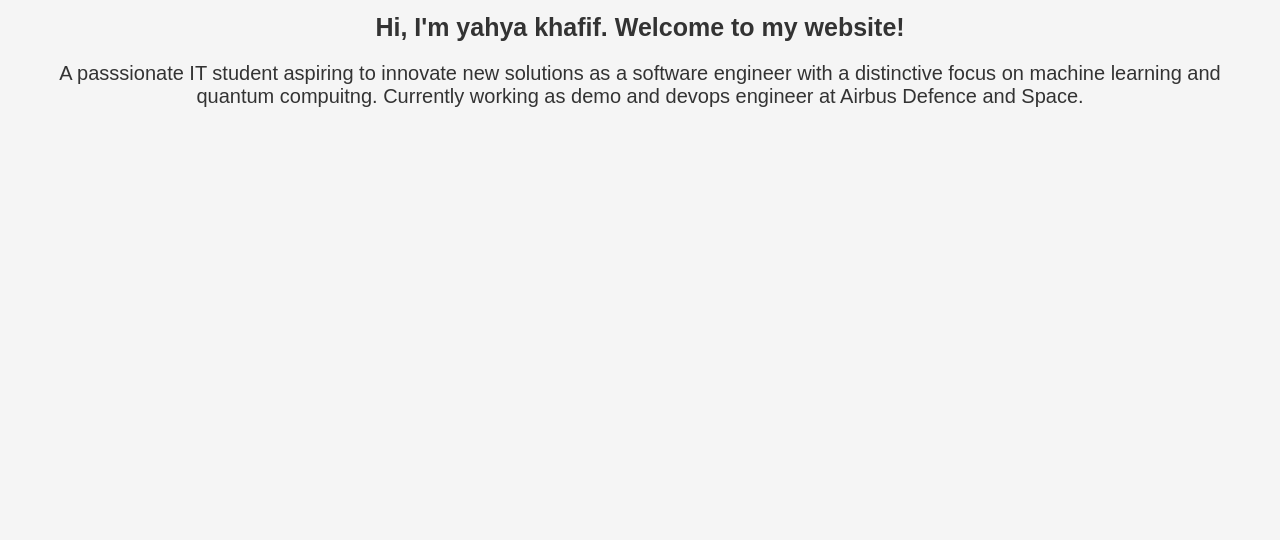
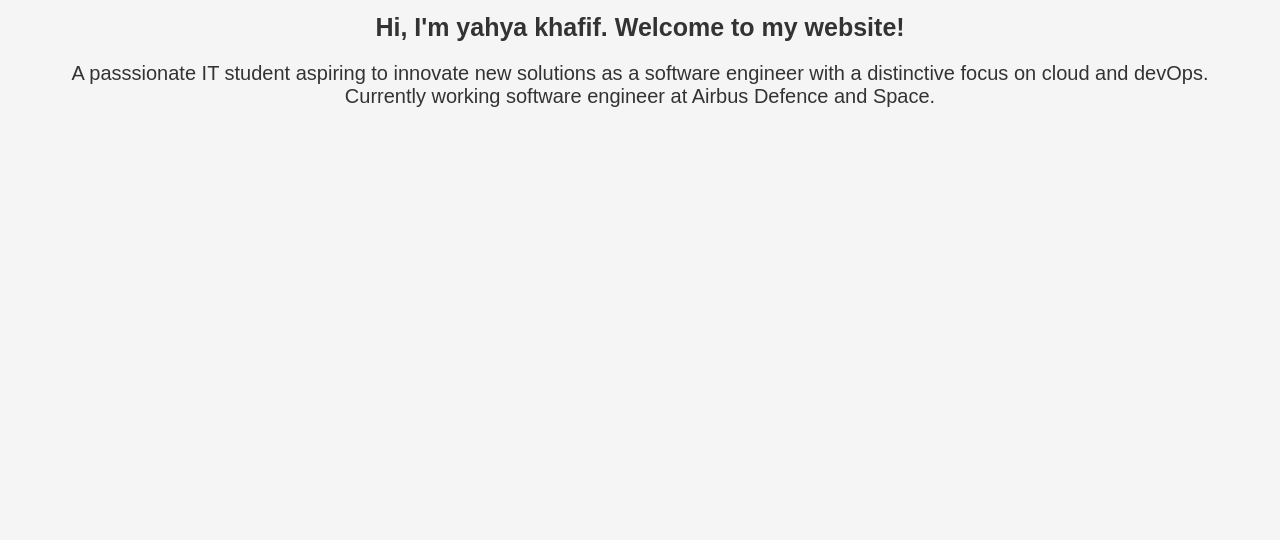
Before and after one commit to yahyakhafif/website, a plain HTML site: page index.html in a window 1280 px wide. Shown: the part 260-800 px from the top of the page. Drawn offline with Linux system fonts and the light colour scheme.

Commit message:
main page edits

```diff
--- a/index.html
+++ b/index.html
@@ -23,7 +23,7 @@
         <h2>About Me</h2>
         <h3>Hi, I'm yahya khafif. Welcome to my website!</h3>
         <p>A passsionate IT student aspiring to innovate new solutions as a software engineer with a
-            distinctive focus on machine learning and quantum compuitng. Currently working as demo and devops engineer
+            distinctive focus on cloud and devOps. Currently working software engineer
             at Airbus Defence and Space.</p>
     </section>
 </body>
```
